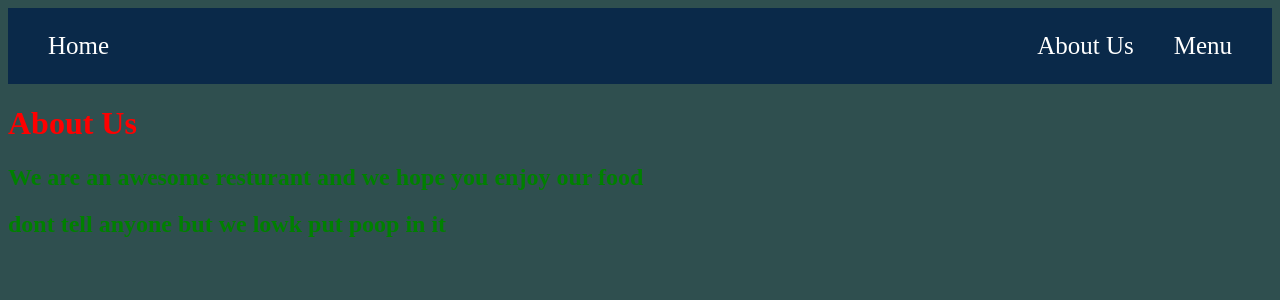
After one commit to cullenh1904/hello_flask, a Flask app: page /aboutus in a window 1280 px wide. The commit adds this page. Shown: the top 300 px of the page. Run offline with Flask 3, Linux system fonts and the light colour scheme.

Commit message:
made it look pretty, wip adding about us page

```diff
--- a/app.py
+++ b/app.py
@@ -41,7 +41,12 @@ def food_detail(food_id):
       FROM food_ingredients
       INNER JOIN ingredients ON food_ingredients.ingredient_id = ingredients.ingredient_id
       WHERE food_ingredients.food_id = ?""", args=(food_id,))
-    return render_template("food_detail.html", ingredient_data=ingredient_data)
+    food_data = query_db("SELECT * FROM foods WHERE food_id = ?", args=(food_id,), one=True)
+    return render_template("food_detail.html", ingredient_data=ingredient_data, food_data=food_data)
+
+@app.route("/aboutus")
+def aboutus():
+    return render_template("about_us.html")
 
 
 #@app.route("/item/<int:food_id>")
--- /dev/null
+++ b/templates/about_us.html
@@ -0,0 +1,22 @@
+<!DOCTYPE html>
+<link rel="stylesheet" href="{{ url_for('static', filename='main.css') }}">
+
+<html lang="en">
+<head>
+    <title>About Us</title>
+</head>
+<nav class="navbar">
+    <a href="{{ url_for('home') }}">Home</a>
+
+<ul class="nav_links">
+    <li><a href="{{ url_for('about_us') }}">About Us</a></li>
+    <li><a href="{{ url_for('menu') }}">Menu</a></li>
+</ul>
+</nav>
+
+<body>
+    <h1>About Us</h1>
+    <h2>We are an awesome resturant and we hope you enjoy our food</h2>
+    <h2>dont tell anyone but we lowk put poop in it</h2>
+</body>
+</html>
--- a/templates/drinks.html
+++ b/templates/drinks.html
@@ -23,7 +23,7 @@
         <tr>
             <td class="td_cool">{{ item[1] }}</td>
             <td>
-                <a>
+                <a href="item/{{ item[0] }}">
                     <img src="{{ url_for('static', filename="images/" +item[4]) }}" alt="{{ item[1] }}" width="200">
                 </a>
             </td>
--- a/templates/home.html
+++ b/templates/home.html
@@ -9,7 +9,7 @@
     <a href="{{ url_for('home') }}">Home</a>
 
 <ul class="nav_links">
-    <li><a href="{{ url_for('home') }}">Placeholder</a></li>
+    <li><a href="{{ url_for('about_us') }}">About Us</a></li>
     <li><a href="{{ url_for('menu') }}">Menu</a></li>
 </ul>
 </nav>
--- a/templates/mains.html
+++ b/templates/mains.html
@@ -23,7 +23,7 @@
         <tr>
             <td class="td_cool">{{ item[1] }}</td>
             <td>
-                <a>
+                <a href="item/{{ item[0] }}">
                     <img src="{{ url_for('static', filename="images/" +item[4]) }}" alt="{{ item[1] }}" width="200">
                 </a>
             </td>
--- a/templates/sides.html
+++ b/templates/sides.html
@@ -23,7 +23,7 @@
         <tr>
             <td class="td_cool">{{ item[1] }}</td>
             <td>
-                <a>
+                <a href="item/{{ item[0] }}">
                     <img src="{{ url_for('static', filename="images/" +item[4]) }}" alt="{{ item[1] }}" width="200">
                 </a>
             </td>
```
Also changed, not shown: templates/food_detail.html (+15 -5 lines), static/main.css (line endings or trailing spaces).
